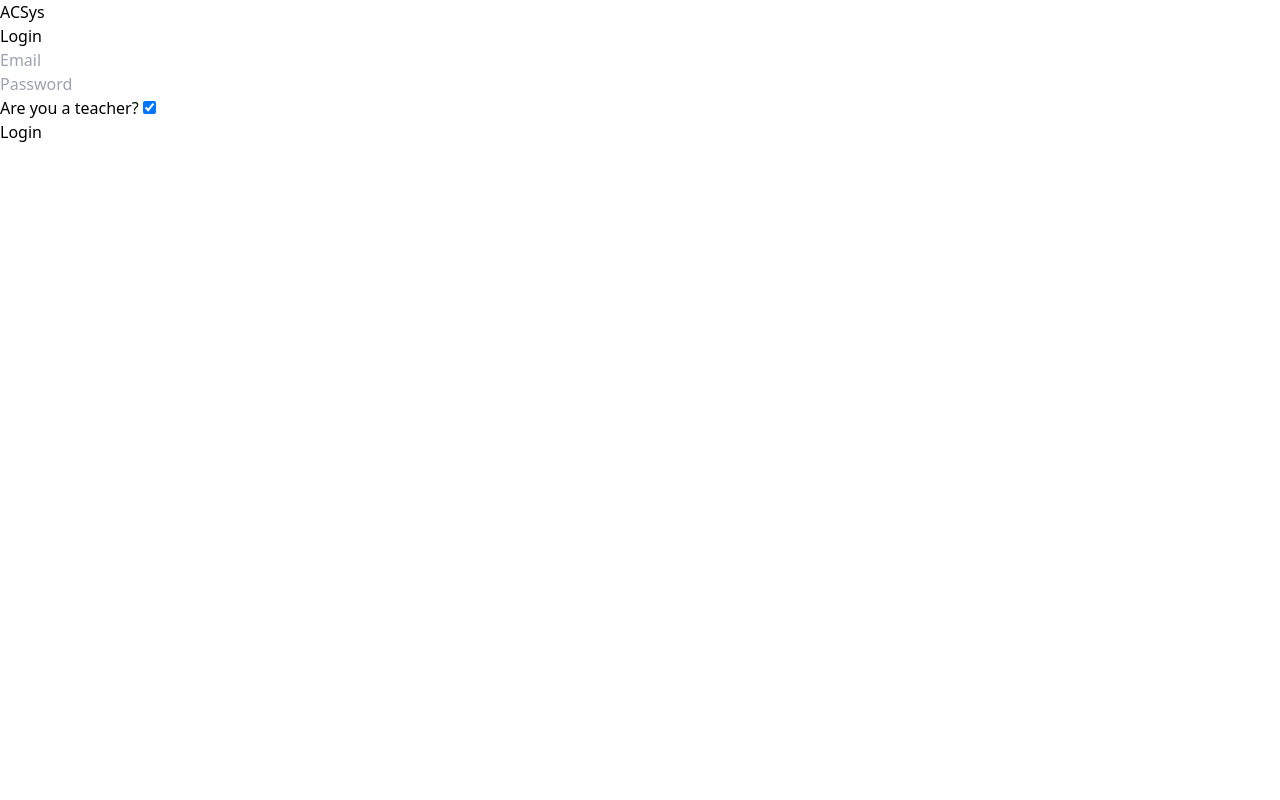
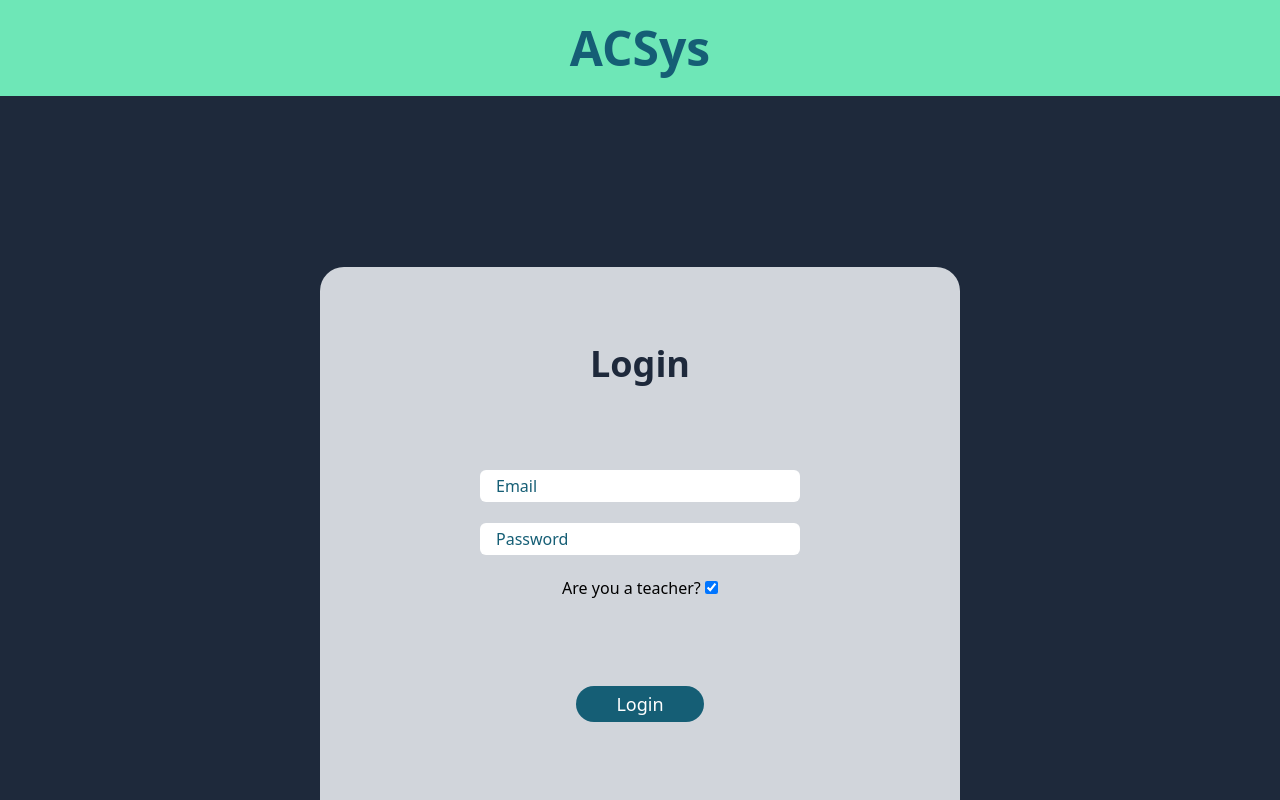
Before and after one commit to smtnhacker/acsys, a SvelteKit app in the folder client/: page /login in a window 1280 px wide. Built offline with nearby package versions, Linux system fonts and the light colour scheme.

Commit message:
feat: design the login page

```diff
--- a/client/src/routes/login/+page.svelte
+++ b/client/src/routes/login/+page.svelte
@@ -22,13 +22,15 @@
   }
 </script>
 
-<div>
-  <div class="header">ACSys</div>
-  <div>
-    <form class="flex flex-col" on:submit={handleSubmit}>
-      <h2>Login</h2>
+<div class="text-center bg-slate-800 h-screen">
+  <div class="header bg-emerald-300 text-5xl font-extrabold text-cyan-800 p-6 ">ACSys</div>
+  <div class="container bg-gray-300 w-1/2 absolute left-1/4 h-2/3 rounded-t-3xl bottom-0">
+    <form class="w-full h-full flex flex-col justify-around py-10" on:submit={handleSubmit}>
+      <h2 class="text-4xl font-bold text-slate-800">Login</h2>
+      <div class='flex flex-col justify-around h-1/3'>
         <label for="email">
           <input
+            class="min-w-[200px] w-1/2 py-1 px-4 placeholder-cyan-800 rounded-md"
             type="email"
             name="email"
             placeholder="Email"
@@ -39,6 +41,7 @@
         </label>
         <label for="password">
           <input
+            class="min-w-[200px] w-1/2 py-1 px-4 placeholder-cyan-800 rounded-md"
             type="password"
             name="password"
             placeholder="Password"
@@ -56,8 +59,9 @@
             on:change={handleChange}
           />
         </label>
+      </div>
       <label>
-        <input class="cursor-pointer" type="submit" value="Login" />
+        <input class="cursor-pointer bg-cyan-800 text-white px-10 py-1 rounded-3xl text-lg" type="submit" value="Login" />
       </label>
     </form>
   </div>
```
Also changed, not shown: 1 other file (tests, documents, lock files or other folders). Lines whose indentation alone changed are shown as unchanged.
